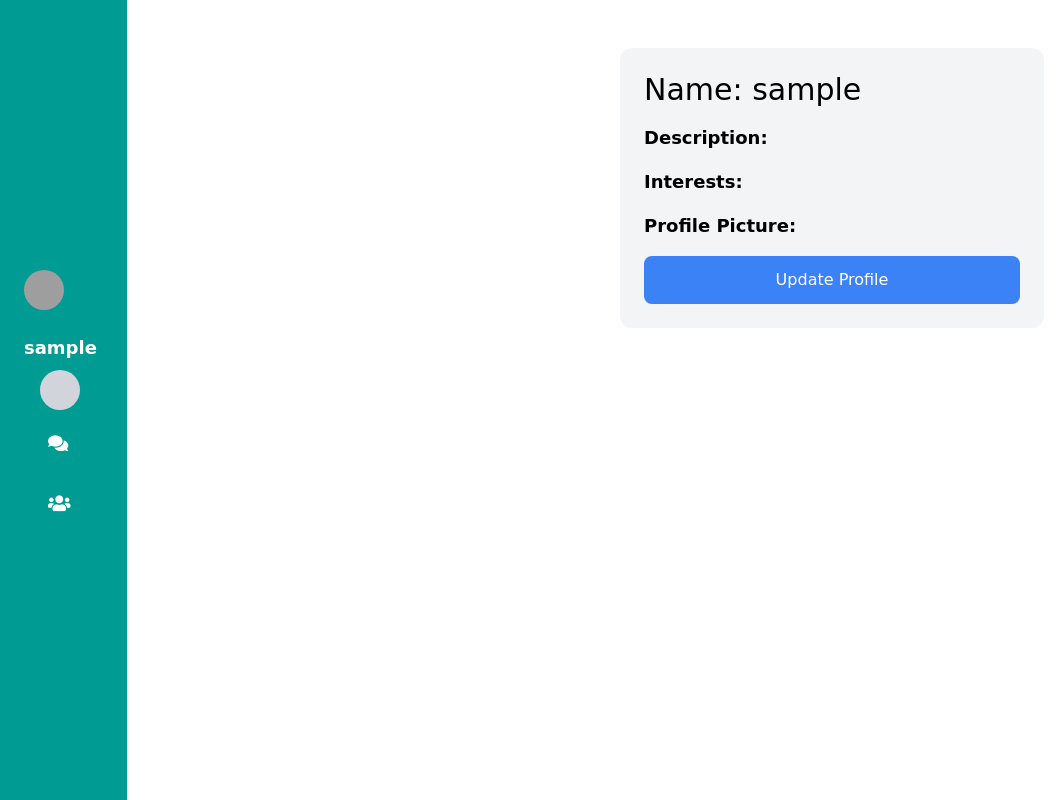
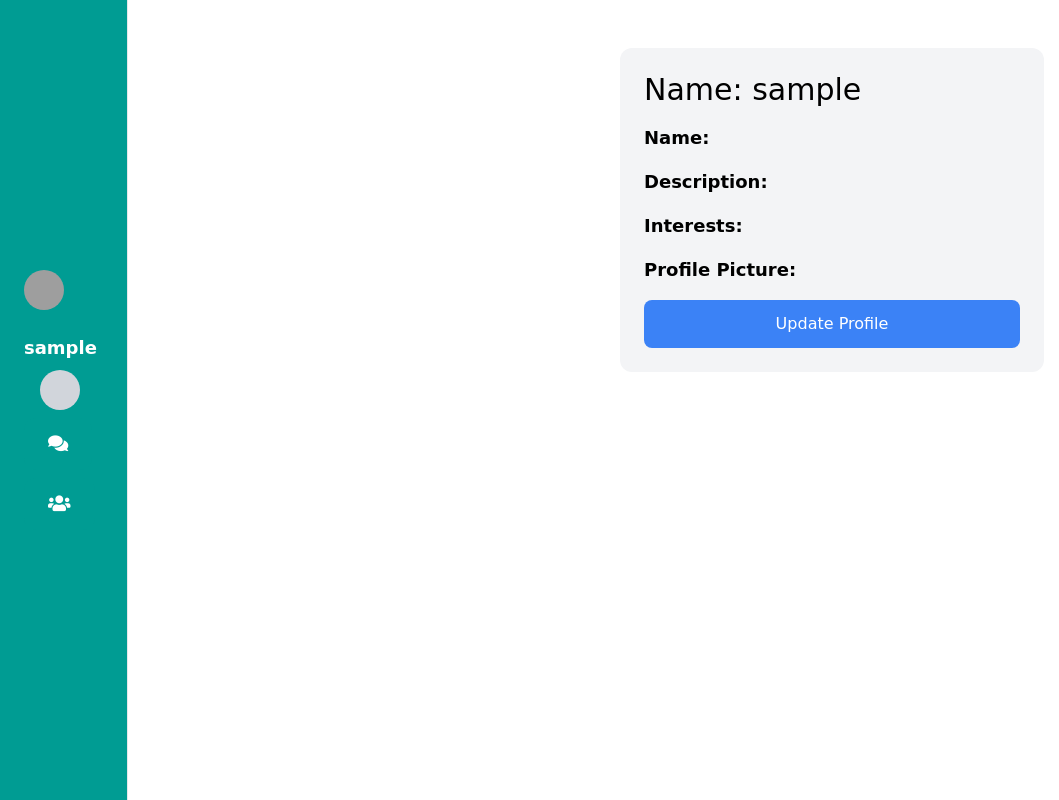
Before and after one commit to RiteshBalayan/Cubble, a Django app: page /profile/ in a window 1280 px wide. Shown: the whole page, without its empty margins (0-1059 px from the left). Run offline with Django 4.2, Linux system fonts and the light colour scheme; the visitor is signed in with stand-in values (Sample User, id 1); data comes from the database, SQL or seed files in the repository; parts of the project's set-up code (start-up, migrations or seed data) failed here and were passed over; some libraries are stand-ins or nearby versions; some web fonts are replaced; grey boxes are pictures that could not be loaded.

Commit message:
Name section in update profile visible in matechat

```diff
--- a/core/forms.py
+++ b/core/forms.py
@@ -39,8 +39,9 @@ class SignupForm(UserCreationForm):
 class ProfileUpdateForm(forms.ModelForm):
     class Meta:
         model = Profile
-        fields = ['description', 'interests', 'profile_pic']
+        fields = ['name','description', 'interests', 'profile_pic']
         widgets = {
+            'name': forms.TextInput(attrs={'class': 'w-full py-4 px-6 rounded-xl', 'placeholder': 'name'}),
             'description': forms.TextInput(attrs={'class': 'w-full py-4 px-6 rounded-xl', 'placeholder': 'Description'}),
             'interests': forms.SelectMultiple(attrs={'class': 'w-full py-4 px-6 rounded-xl'}),
             'profile_pic': forms.FileInput(attrs={'class': 'w-full py-4 px-6 rounded-xl'}),
--- a/core/models.py
+++ b/core/models.py
@@ -46,6 +46,7 @@ class ProfileTag(models.Model):
 class Profile(models.Model):
 
     user_id = models.OneToOneField(User, related_name='Profile', on_delete=models.CASCADE)
+    name = models.CharField(max_length = 100, blank=True)
     description = models.CharField(max_length = 500, blank=True)
     interests = models.ManyToManyField(ProfileTag, blank=True)
     profile_pic = models.ImageField(upload_to='profil_pic', blank=True)
--- a/core/templates/core/bubble_mate_chat.html
+++ b/core/templates/core/bubble_mate_chat.html
@@ -16,7 +16,7 @@
                 </a>
                 <h1 class="text-2xl font-bold mr-4">Chat with</h1>
                 <div class="w-12 h-12 rounded-full flex items-center justify-center bg-blue-200 hover:bg-blue-300">
-                    <span class="text-lg font-bold text-gray-800">{{ friend_profile.username }}</span>
+                    <span class="text-lg font-bold text-gray-800">{{ friend_profile.Profile.name}}</span>
                 </div>
             </div>
             <a href="{% url 'core:bubble_mate_chat_all' pk=bubble.id username=friend_profile.username %}" class="underline text-blue-500">Previous Chats</a>
--- a/core/templates/core/bubble_mate_chat_all.html
+++ b/core/templates/core/bubble_mate_chat_all.html
@@ -9,7 +9,7 @@
                 <a href="{% url 'core:bubble_mate_chat' pk=bubble.id username=friend_profile.username %}" class="inline-block bg-transparent hover:bg-gray-200 text-blue-500 font-bold py-2 px-4 rounded-lg focus:outline-none mr-4">
                     <i class="fas fa-arrow-left"></i>
                 </a>
-                <h1 class="text-2xl font-bold">Chat with <span class="text-blue-500">{{ friend_profile.username }}</span></h1>
+                <h1 class="text-2xl font-bold">Chat with <span class="text-blue-500">{{ friend_profile.Profile.name }}</span></h1>
             </div>
 
             <ul>
--- a/core/templates/core/update_profile.html
+++ b/core/templates/core/update_profile.html
@@ -8,6 +8,12 @@
 
     <form method="post" enctype="multipart/form-data">
         {% csrf_token %}
+
+        <div class="mb-4">
+            <label for="id_description" class="block mb-2 text-lg">Name</label>
+            {{ form.name }}
+        </div>
+
         <div class="mb-4">
             <label for="id_description" class="block mb-2 text-lg">Description</label>
             {{ form.description }}
--- a/core/templates/core/user_profile.html
+++ b/core/templates/core/user_profile.html
@@ -6,6 +6,11 @@
 <!-- Responsive Width: Full Width on Small Screens, Half Width on Larger Screens -->
 <div class="w-full md:w-1/2 my-6 mx-auto p-6 bg-gray-100 rounded-xl">
     <h1 class="mb-4 text-3xl">Name: {{ request.user.username }}</h1>
+
+    <div class="mb-4">
+        <h2 class="text-lg font-semibold mb-2">Name:</h2>
+        <p>{{ profile.name }}</p>
+    </div>
 
     <div class="mb-4">
         <h2 class="text-lg font-semibold mb-2">Description:</h2>
```
Also changed, not shown: core/migrations/0020_profile_name_bubblepostresponsenotification.py (added).
